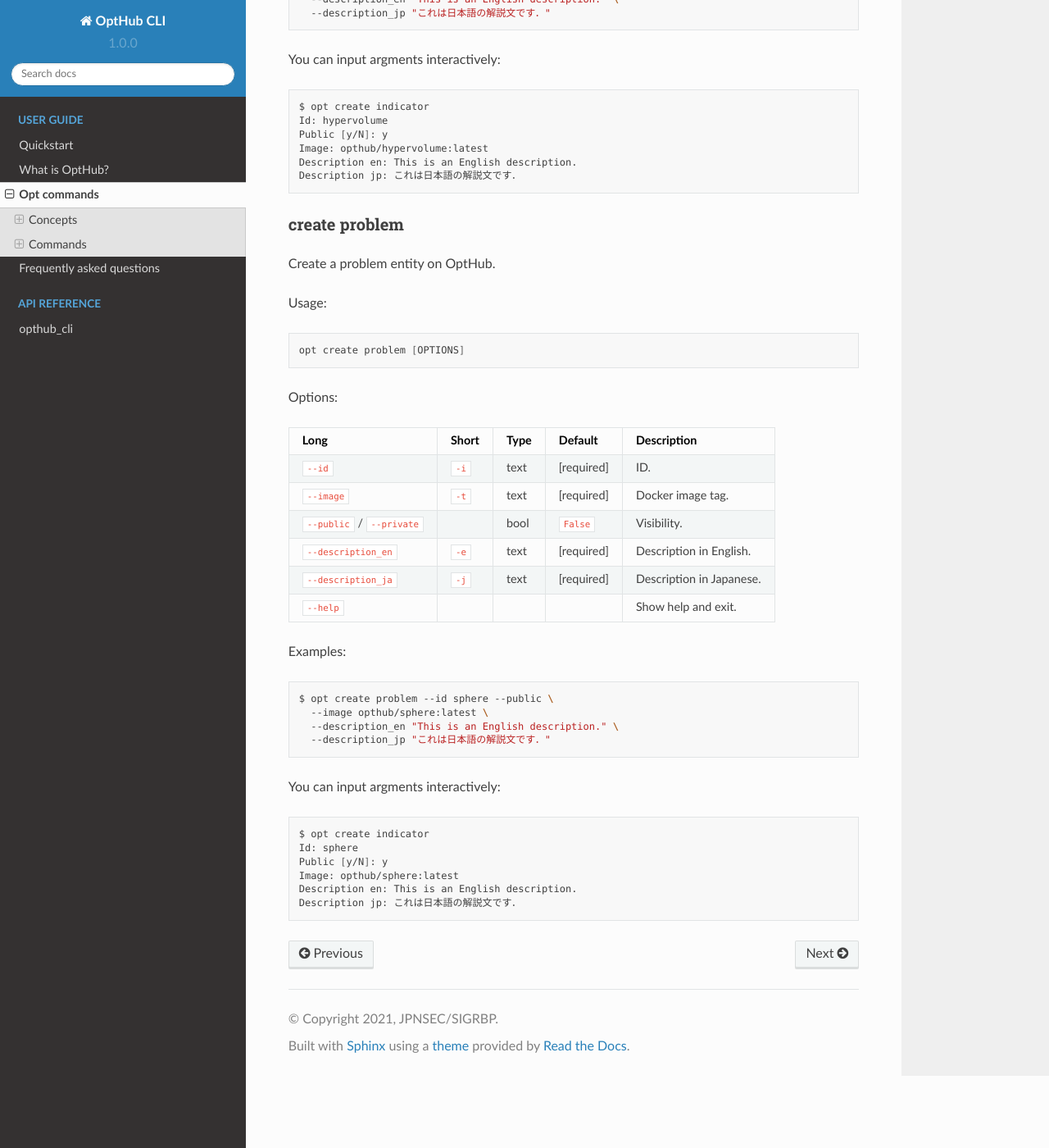
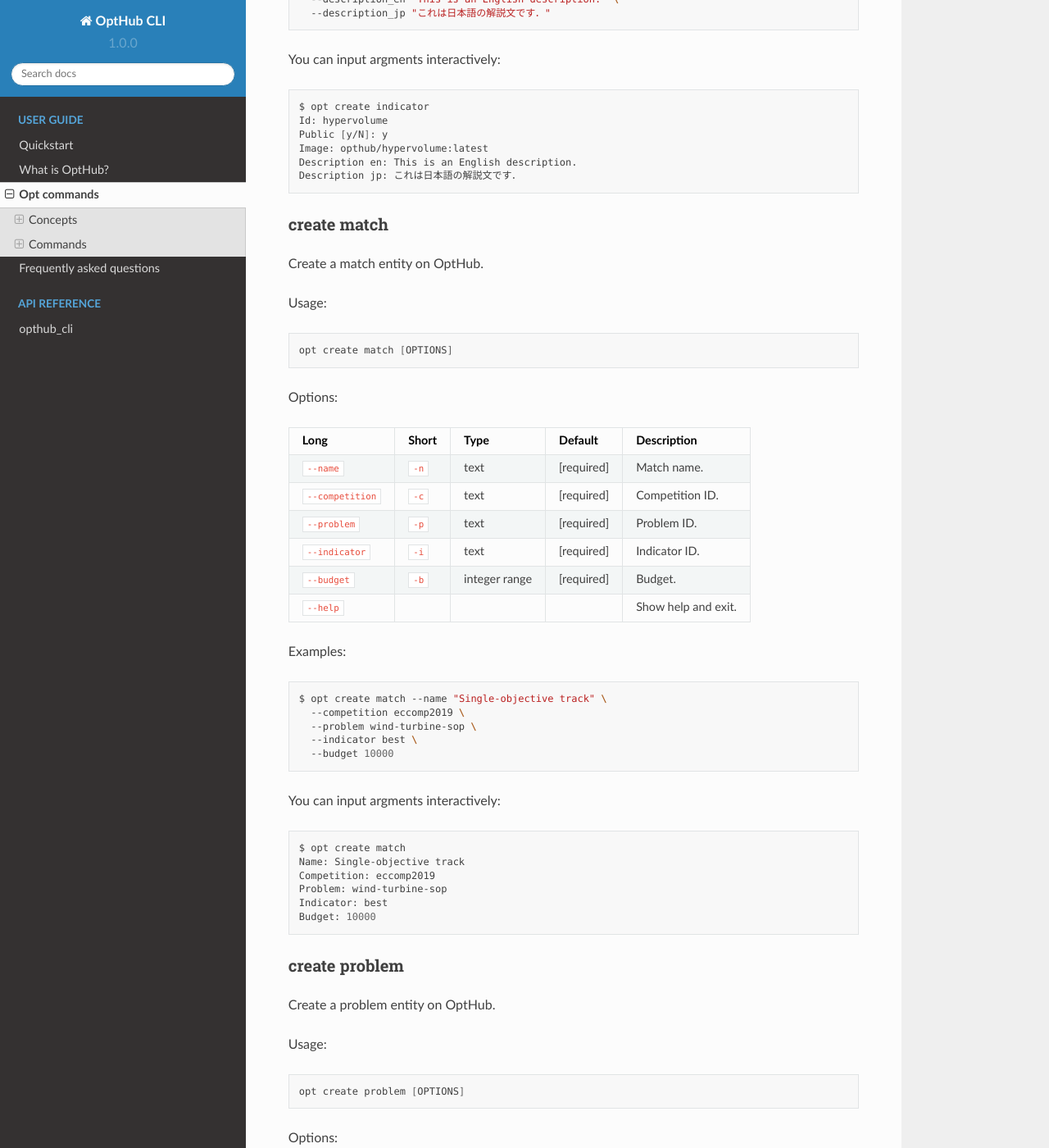
Before and after one commit to opthub-org/opthub-cli, a Sphinx documentation site: the page built from docs/commands.rst, in a window 1280 px wide and 1400 px high, scrolled down 5176 px. Shown: the whole window at 82% size. Built offline with Sphinx 7.4.7 and the Read the Docs theme 2.0.0, drawn with Linux system fonts in a browser that asks for light colours.

Commit message:
Update docs

```diff
--- a/docs/commands.rst
+++ b/docs/commands.rst
@@ -267,6 +267,53 @@
    Description jp: これは日本語の解説文です．
 
 
+create match
+^^^^^^^^^^^^
+
+Create a match entity on OptHub.
+
+Usage:
+
+.. code-block:: bash
+
+   opt create match [OPTIONS]
+
+Options:
+
+============================ ====== ================== ========== ========================
+Long                         Short  Type               Default    Description
+============================ ====== ================== ========== ========================
+``--name``                   ``-n`` text               [required] Match name.
+``--competition``            ``-c`` text               [required] Competition ID.
+``--problem``                ``-p`` text               [required] Problem ID.
+``--indicator``              ``-i`` text               [required] Indicator ID.
+``--budget``                 ``-b`` integer range      [required] Budget.
+``--help``                                                        Show help and exit.
+============================ ====== ================== ========== ========================
+
+Examples:
+
+.. code-block:: bash
+
+   $ opt create match --name "Single-objective track" \
+     --competition eccomp2019 \
+     --problem wind-turbine-sop \
+     --indicator best \
+     --budget 10000
+
+
+You can input argments interactively:
+
+.. code-block:: bash
+
+   $ opt create match
+   Name: Single-objective track
+   Competition: eccomp2019
+   Problem: wind-turbine-sop
+   Indicator: best
+   Budget: 10000
+
+
 create problem
 ^^^^^^^^^^^^^^
 
```
